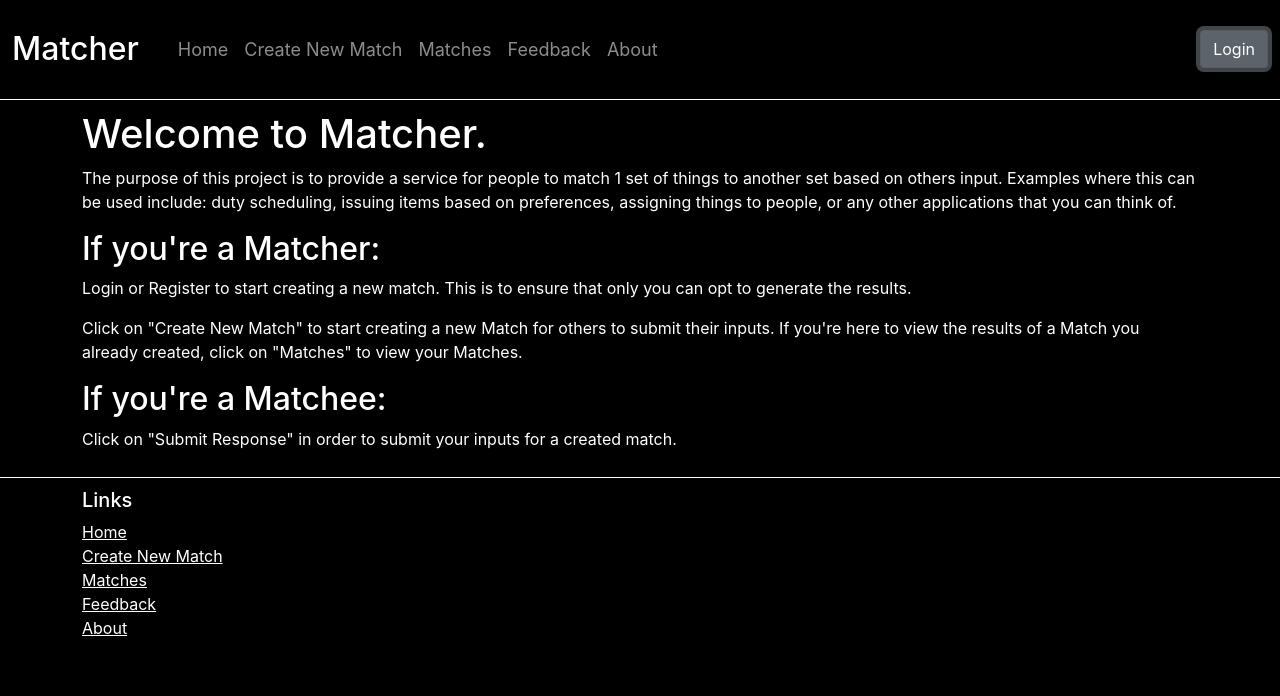
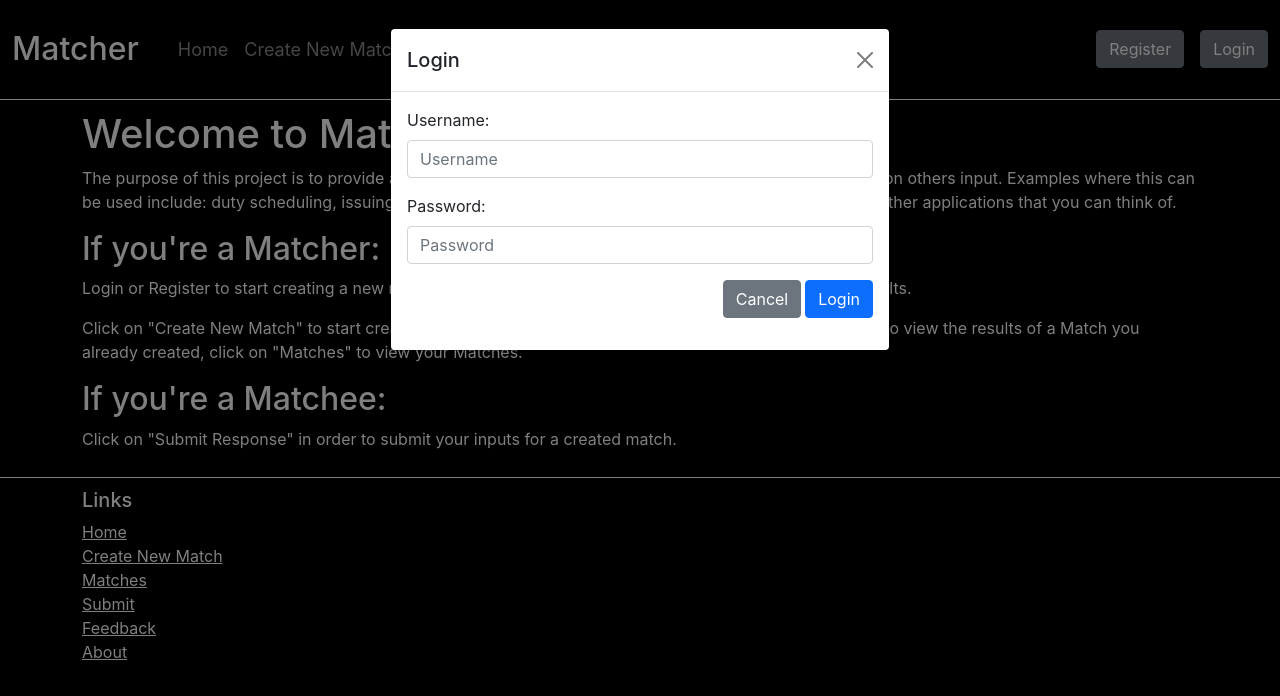
Before and after one commit to derekjxtan/Matcher-React, a React (Create React App) app: page /home in a window 1280 px wide. Both pictures are taken after a click on the button "Login". Shown: the top 696 px of the page. Built offline with nearby package versions, Linux system fonts and the light colour scheme.

Commit message:
Header v3

```diff
--- a/src/components/footer.js
+++ b/src/components/footer.js
@@ -12,6 +12,7 @@ function Footer(props) {
                             <li><Link to='/home' className='link'>Home</Link></li>
                             <li><Link to='/newmatch' className='link'>Create New Match</Link></li>
                             <li><Link to='/matches' className='link'>Matches</Link></li>
+                            <li><Link to='/submit' className='link'>Submit</Link></li>
                             <li><Link to='/feedback' className='link'>Feedback</Link></li>
                             <li><Link to='/about' className='link'>About</Link></li>
                         </ul>
--- a/src/components/header.js
+++ b/src/components/header.js
@@ -1,15 +1,21 @@
 import React, { Component } from 'react';
-import { Navbar, NavbarBrand, Button, NavItem, Nav, NavbarToggler, Collapse, NavLink } from 'reactstrap';
+import { Navbar, NavbarBrand, Button, NavItem, Nav, NavbarToggler, Collapse, NavLink, Modal, ModalHeader, ModalBody, Form, FormGroup, Label, Input } from 'reactstrap';
 
 class Header extends Component {
     constructor(props) {
         super(props);
 
         this.state = {
-            isNavOpen: false
+            isNavOpen: false,
+            isLoginOpen: false,
+            isRegisterOpen: false
         };
 
         this.toggleNav = this.toggleNav.bind(this);
+        this.toggleLogin = this.toggleLogin.bind(this);
+        this.toggleRegister = this.toggleRegister.bind(this);
+        this.login = this.login.bind(this);
+        this.register = this.register.bind(this);
     };
 
     toggleNav() {
@@ -18,13 +24,39 @@ class Header extends Component {
         });
     }
 
+    toggleLogin() {
+        this.setState({
+            isLoginOpen: !this.state.isLoginOpen
+        });
+    }
+
+    toggleRegister() {
+        this.setState({
+            isRegisterOpen: !this.state.isRegisterOpen
+        });
+    }
+
+    login = (event) => {
+        this.toggleLogin();
+        const resp = JSON.stringify({username: this.username.value, password: this.password.value});
+        alert('Login: ' + resp);
+        event.preventDefault();
+    }
+
+    register = (event) => {
+        this.toggleRegister();
+        const resp = JSON.stringify({username: this.username.value, password: this.password.value});
+        alert('Register: ' + resp);
+        event.preventDefault();
+    }
+
     render() {
         return (
             <React.Fragment>
                 <Navbar dark expand='md'>
                     <NavbarToggler onClick={this.toggleNav} />
                     <NavbarBrand className='ms-auto' href="/">
-                            <span className='ms-0 mb-0 h2'>
+                        <span className='h2'>
                             Matcher
                         </span>
                     </NavbarBrand>
@@ -46,6 +78,11 @@ class Header extends Component {
                                 </NavLink>
                             </NavItem>
                             <NavItem>
+                                <NavLink className='nav-link' href='/submit'>
+                                    Submit
+                                </NavLink>
+                            </NavItem>
+                            <NavItem>
                                 <NavLink className='nav-link' href='/Feedback'>
                                     Feedback
                                 </NavLink>
@@ -58,11 +95,50 @@ class Header extends Component {
                         </Nav>
                         <Nav className='ms-auto' navbar>
                             <NavItem>
-                                    <Button>Login</Button>
+                                <Button className='me-3' onClick={this.toggleRegister}>Register</Button>
+                                <Button onClick={this.toggleLogin}>Login</Button>
                             </NavItem>
                         </Nav>
                     </Collapse>
                 </Navbar>
+                <Modal isOpen={this.state.isLoginOpen} toggle={this.toggleLogin}>
+                    <ModalHeader toggle={this.toggleLogin}>Login</ModalHeader>
+                    <ModalBody>
+                        <Form onSubmit={this.login}>
+                            <FormGroup>
+                                <Label for="username">Username:</Label>
+                                <Input type='text' name='username' id='username' placeholder='Username' innerRef={(input) => this.username = input}/>
+                            </FormGroup>
+                            <FormGroup>
+                                <Label for="password">Password:</Label>
+                                <Input type='password' name='password' id='password' placeholder='Password' innerRef={(input) => this.password = input}/>
+                            </FormGroup>
+                            <FormGroup className='float-end'>
+                                <Button color='secondary me-1' onClick={this.toggleLogin}>Cancel</Button>
+                                <Button color='primary' type='submit'>Login</Button>
+                            </FormGroup>
+                        </Form>
+                    </ModalBody>
+                </Modal>
+                <Modal isOpen={this.state.isRegisterOpen} toggle={this.toggleRegister}>
+                    <ModalHeader toggle={this.toggleRegister}>Register</ModalHeader>
+                    <ModalBody>
+                        <Form onSubmit={this.register}>
+                            <FormGroup>
+                                <Label for="username">Username:</Label>
+                                <Input type='text' name='username' id='username' placeholder='Username' innerRef={(input) => this.username = input}/>
+                            </FormGroup>
+                            <FormGroup>
+                                <Label for="password">Password:</Label>
+                                <Input type='password' name='password' id='password' placeholder='Password' innerRef={(input) => this.password = input}/>
+                            </FormGroup>
+                            <FormGroup className='float-end'>
+                                <Button color='secondary me-1' onClick={this.toggleRegister}>Cancel</Button>
+                                <Button color='primary' type='submit'>Register</Button>
+                            </FormGroup>
+                        </Form>
+                    </ModalBody>
+                </Modal>
             </React.Fragment>
         );
     };
```
Lines whose indentation alone changed are shown as unchanged.
